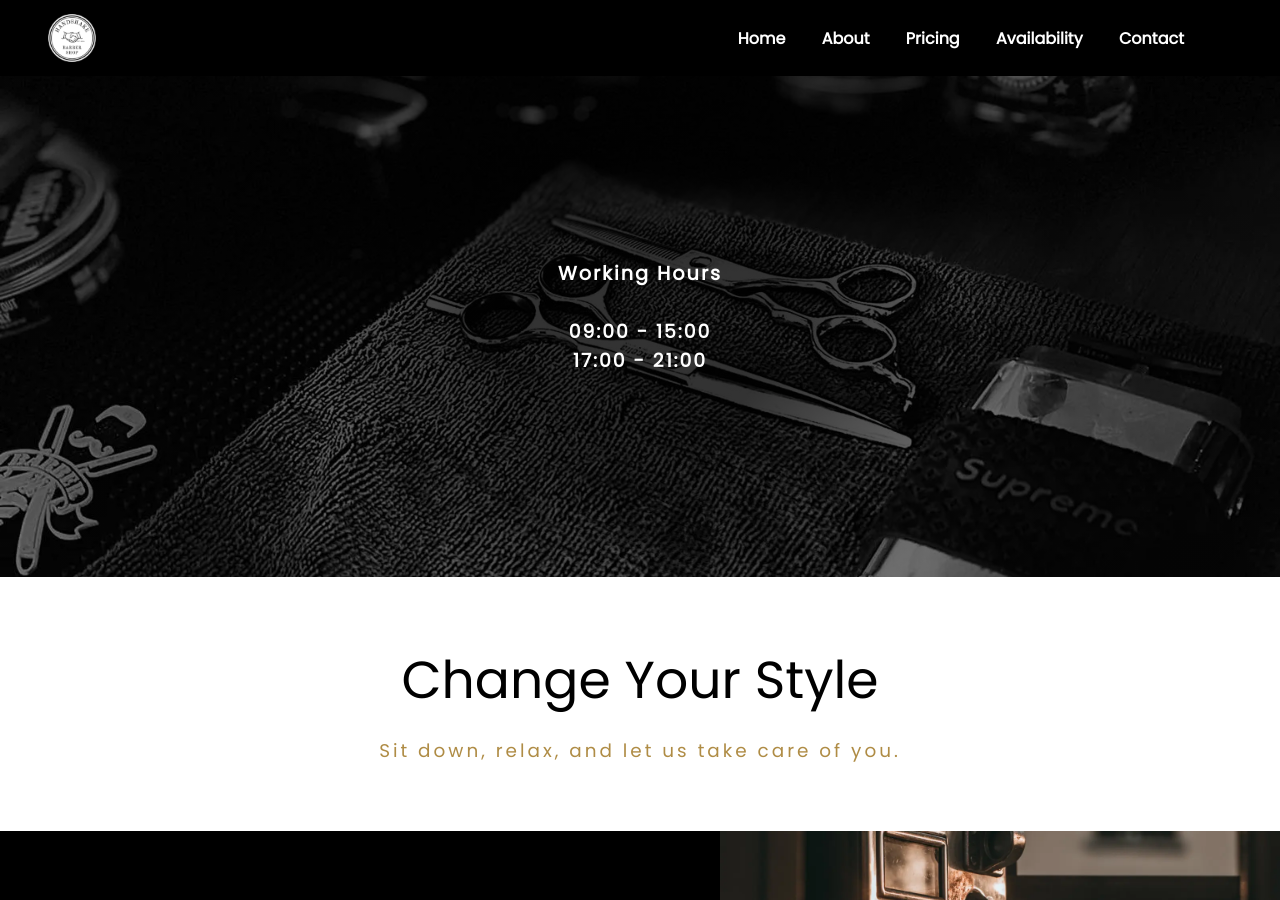
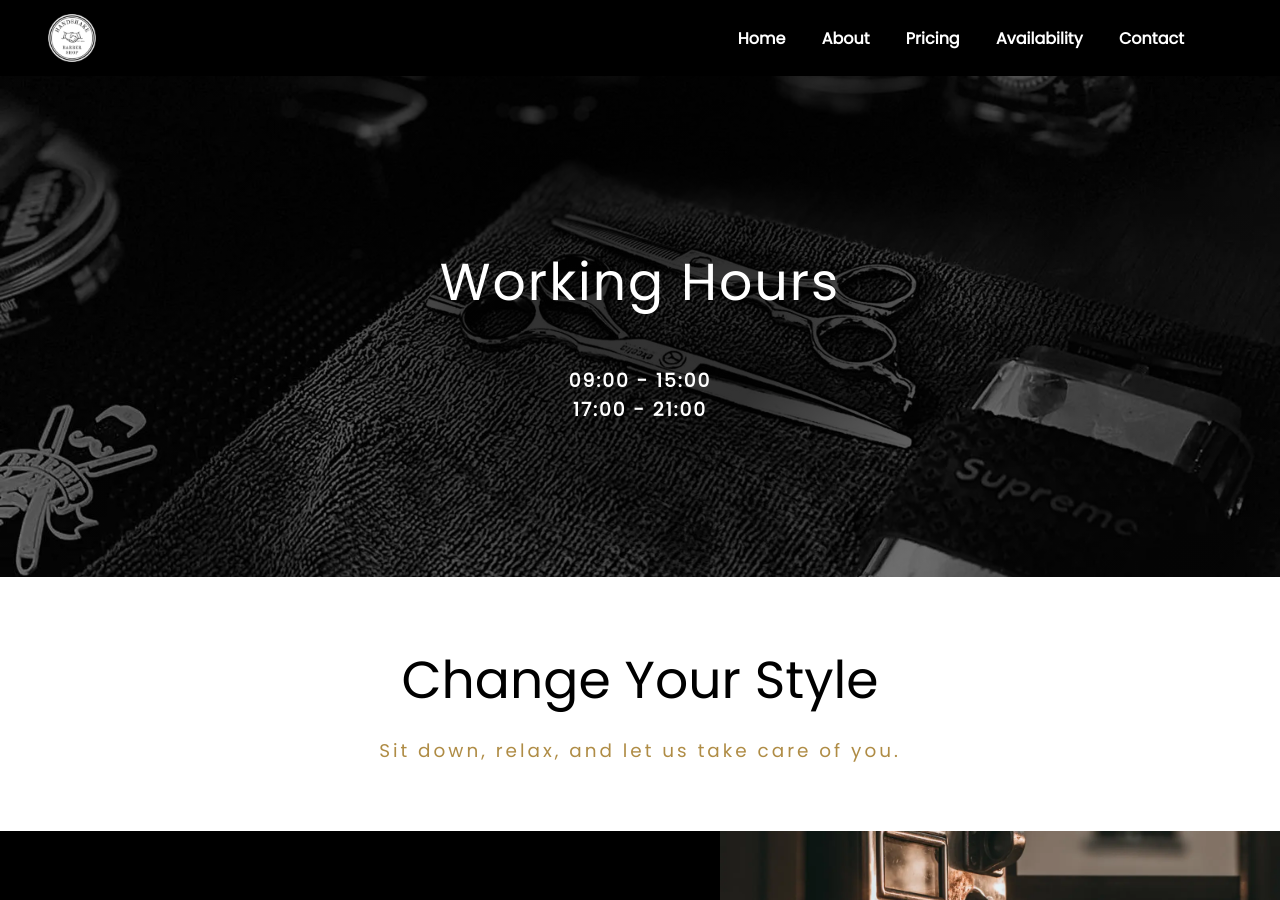
Before and after one commit to RigasAlex/handshake-barbershop, a Jekyll site: the page built from index.md, in a window 1280 px wide and 900 px high, scrolled down 2875 px. Built offline with Jekyll 4.4.1, drawn with Linux system fonts in a browser that asks for light colours.

Commit message:
Fix working hours size

```diff
--- a/_includes/working-hours.html
+++ b/_includes/working-hours.html
@@ -5,7 +5,7 @@
       url( {{ site.working_hours.img }} );"
 >
     <div class="caption">
-        <h2>Working Hours</h2>
+        <h2 class="title">Working Hours</h2>
         <h3>
             {{ site.working_hours.day }}
             {% for hour in site.working_hours.hours %}
```
